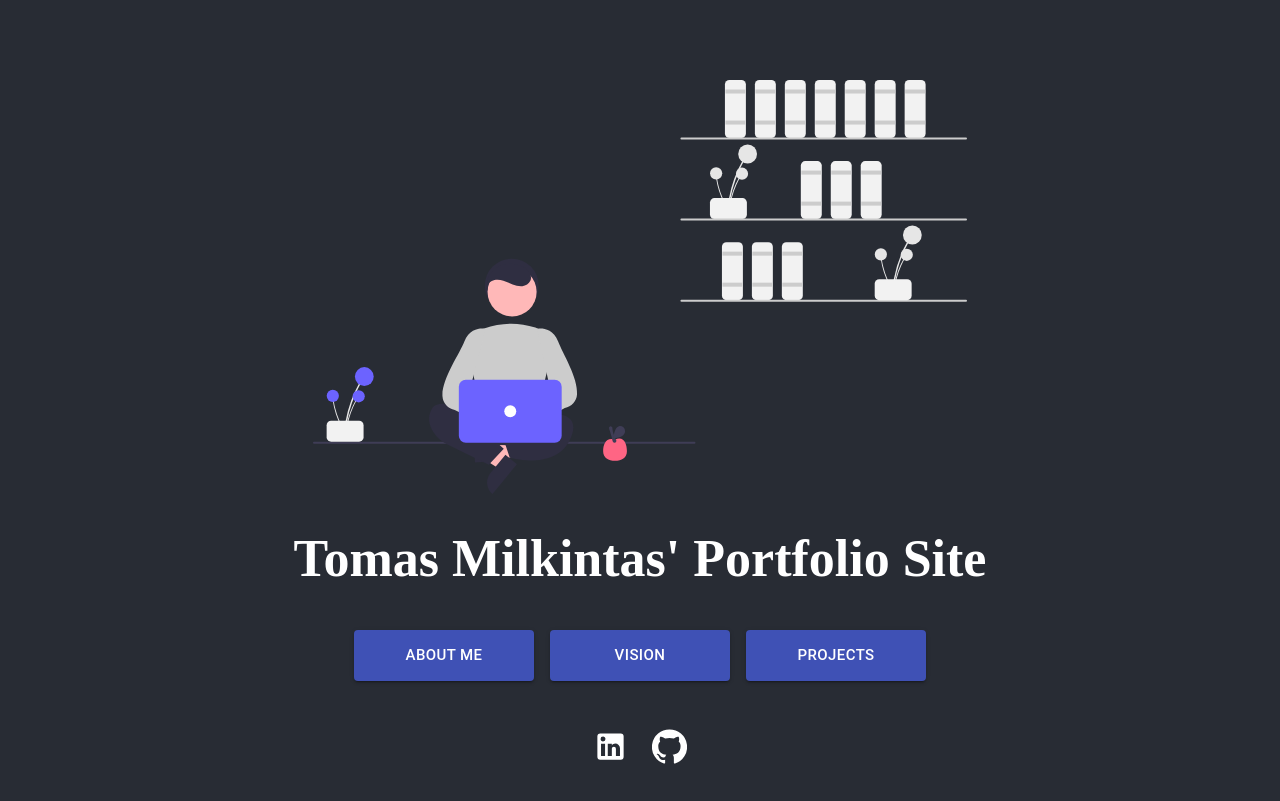
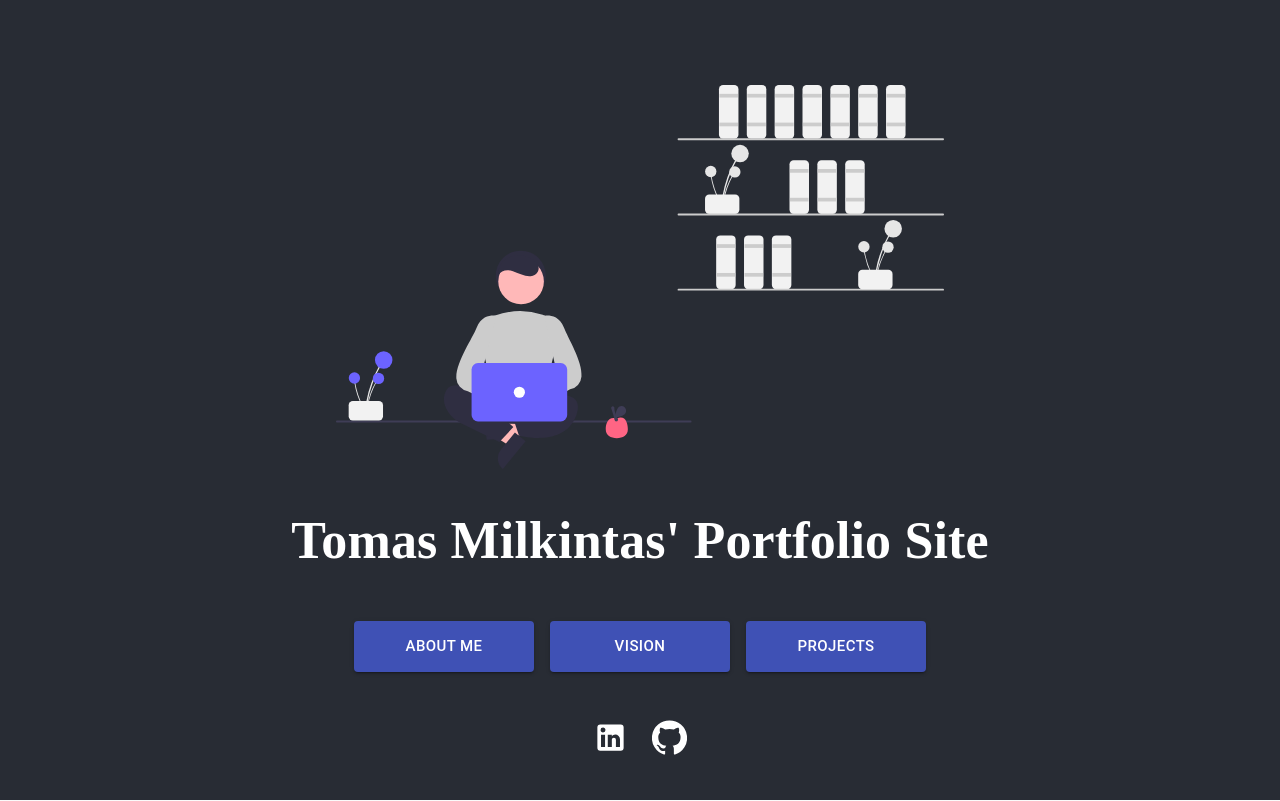
Before and after one commit to tomasmilkintas/portfolio, a React (Create React App) app: page / in a window 1280 px wide. Built offline with nearby package versions, Linux system fonts and the light colour scheme; a web font is replaced by a local one.

Commit message:
slight adjustments for modals

```diff
--- a/public/index.html
+++ b/public/index.html
@@ -13,6 +13,7 @@
 
         <meta name="description" content="Portfolio Site" />
         <meta name="theme-color" content="#ffffff" />
+        <meta name="viewport" content="minimum-scale=1, initial-scale=1, width=device-width" />
         <!--
       manifest.json provides metadata used when your web app is installed on a
       user's mobile device or desktop. See https://developers.google.com/web/fundamentals/web-app-manifest/
--- a/src/App.css
+++ b/src/App.css
@@ -5,14 +5,14 @@
 
 .App-logo {
     margin-top: 10vh;
-    height: 100%;
-    width: fit-content;
+    height: 48vh;
+    width: 75%;
     pointer-events: none;
 }
 
 .App-header {
     background-color: #282c34;
-    min-height: 100vh;
+    height: 100vh;
     display: flex;
     flex-direction: column;
     align-items: center;
--- a/src/App.js
+++ b/src/App.js
@@ -1,11 +1,13 @@
 import React from "react";
 import "./App.css";
 import Routes from "./Routes";
+import CssBaseline from "@material-ui/core/CssBaseline";
 
 const App = () => {
     return (
         <div className="App">
             <Routes />
+            <CssBaseline />
         </div>
     );
 };
--- a/src/containers/Modals/ModalAbout.js
+++ b/src/containers/Modals/ModalAbout.js
@@ -21,8 +21,7 @@
         border: "2px solid #000",
         boxShadow: theme.shadows[5],
         padding: theme.spacing(2, 4, 3),
-        height: "30vh",
-        width: "30vw",
+        width: "90%",
     },
 }));
 
--- a/src/containers/Modals/ModalVision.js
+++ b/src/containers/Modals/ModalVision.js
@@ -21,8 +21,7 @@
         border: "2px solid #000",
         boxShadow: theme.shadows[5],
         padding: theme.spacing(2, 4, 3),
-        height: "30vh",
-        width: "30vw",
+        width: "90%",
     },
 }));
 
```
